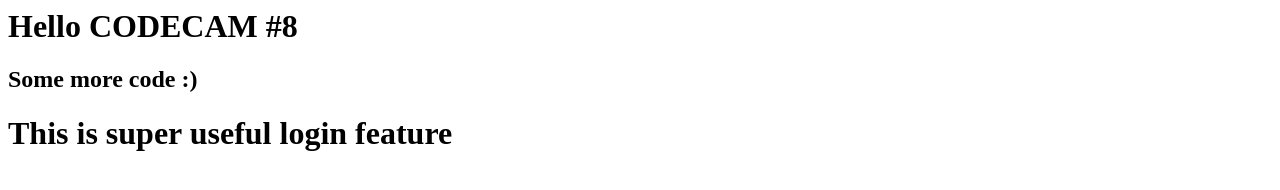
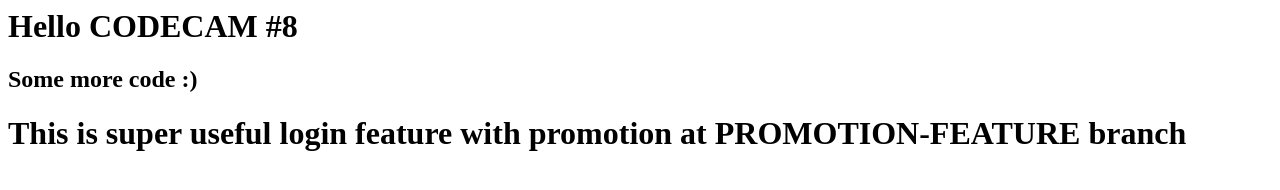
Before and after one commit to Paruhas/learn-git-test, a plain HTML site: page index.html in a window 1280 px wide. Drawn offline with Linux system fonts and the light colour scheme.

Commit message:
promotion edit 6

```diff
--- a/index.html
+++ b/index.html
@@ -1,4 +1,6 @@
 <h1>Hello CODECAM #8</h1>
 <h2>Some more code :)</h2>
 
-<h1>This is super useful login feature</h1>
+<h1>
+    This is super useful login feature with promotion at PROMOTION-FEATURE branch
+  </h1>
```
